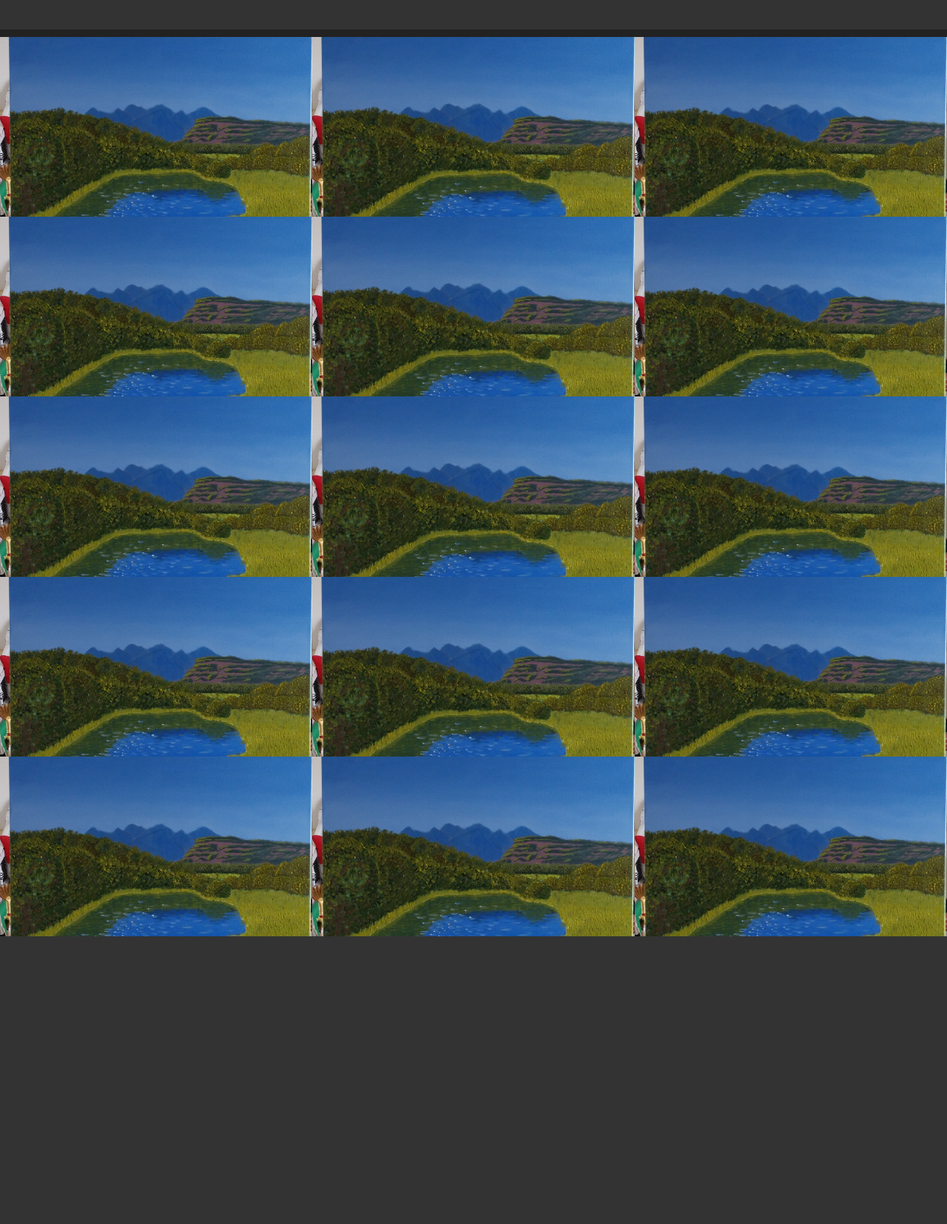
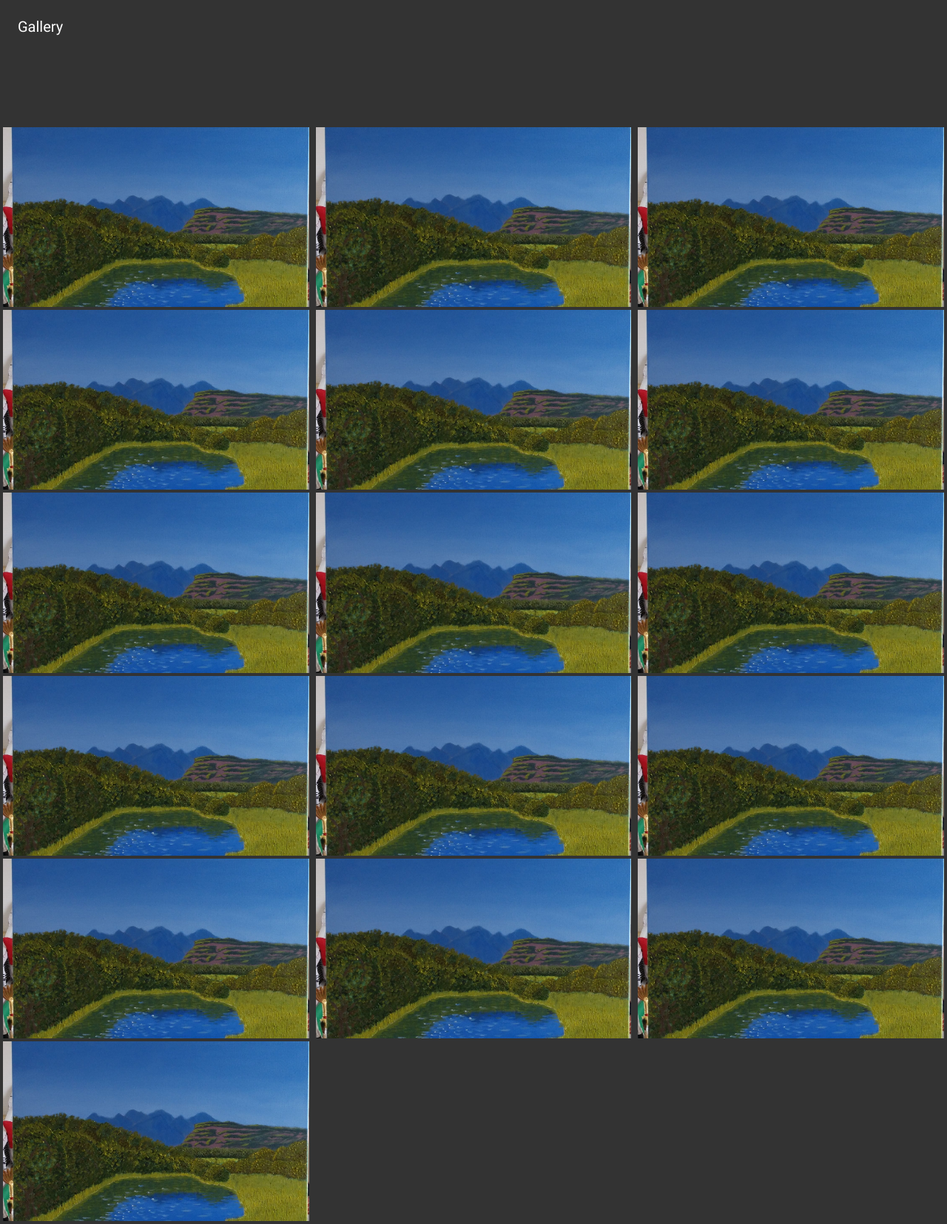
Before and after one commit to TGKElit/TGK-Art, a PHP site: page /gallery.php in a window 1280 px wide. Shown: the part 50-1705 px from the top of the page at 74% size. Before the commit the page ends 1316 px from the top, so only its background shows below. Run offline with PHP 8.4, Linux system fonts and the light colour scheme; some web fonts are replaced.

Commit message:
Big fat update

```diff
--- /dev/null
+++ b/footer.php
@@ -0,0 +1,4 @@
+
+        <script src="main.js"></script>
+    </body>
+<html>
--- a/gallery.php
+++ b/gallery.php
@@ -3,30 +3,38 @@
 require 'header.php';
 
 $images = [
-    "./images/painting.jpg",
-    "./images/painting.jpg",
-    "./images/painting.jpg",
-    "./images/painting.jpg",
-    "./images/painting.jpg",
-    "./images/painting.jpg",
-    "./images/painting.jpg",
-    "./images/painting.jpg",
-    "./images/painting.jpg",
-    "./images/painting.jpg",
-    "./images/painting.jpg",
-    "./images/painting.jpg",
-    "./images/painting.jpg",
-    "./images/painting.jpg",
-    "./images/painting.jpg",
+    ['title' => 'Field lake', 'source' => './images/painting.jpg', 'size' => '34x48cm'],
+    ['title' => 'Field lake', 'source' => './images/painting.jpg', 'size' => '34x48cm'],
+    ['title' => 'Field lake', 'source' => './images/painting.jpg', 'size' => '34x48cm'],
+    ['title' => 'Field lake', 'source' => './images/painting.jpg', 'size' => '34x48cm'],
+    ['title' => 'Field lake', 'source' => './images/painting.jpg', 'size' => '34x48cm'],
+    ['title' => 'Field lake', 'source' => './images/painting.jpg', 'size' => '34x48cm'],
+    ['title' => 'Field lake', 'source' => './images/painting.jpg', 'size' => '34x48cm'],
+    ['title' => 'Field lake', 'source' => './images/painting.jpg', 'size' => '34x48cm'],
+    ['title' => 'Field lake', 'source' => './images/painting.jpg', 'size' => '34x48cm'],
+    ['title' => 'Field lake', 'source' => './images/painting.jpg', 'size' => '34x48cm'],
+    ['title' => 'Field lake', 'source' => './images/painting.jpg', 'size' => '34x48cm'],
+    ['title' => 'Field lake', 'source' => './images/painting.jpg', 'size' => '34x48cm'],
+    ['title' => 'Field lake', 'source' => './images/painting.jpg', 'size' => '34x48cm'],
+    ['title' => 'Field lake', 'source' => './images/painting.jpg', 'size' => '34x48cm'],
+    ['title' => 'Field lake', 'source' => './images/painting.jpg', 'size' => '34x48cm'],
+    ['title' => 'Field lake', 'source' => './images/painting.jpg', 'size' => '34x48cm'],
 ];
 
 ?>
+<h1>Gallery</h1>
 
 <section class="gallerySection">
 <?php
     foreach ($images as $image) {
         ?>
-        <img src="<?= $image?>" alt="Hello" class="clickable">
+        <div class="clickable item">
+            <img src="<?= $image['source']?>" alt="<?= $image['title']?>">
+            <div class="overlay">
+                <h3><?= $image['title']?></h3>
+                <h3><?= $image['size']?></h3>
+            </div>
+        </div>
         <?php
     }
 ?>
--- a/header.php
+++ b/header.php
@@ -1,14 +1,14 @@
 <!DOCTYPE html>
 <html>
     <head>
-        <link rel="stylesheet" href="style.css">
-        <link rel="stylesheet" href="fonts.css">
+        <link rel="stylesheet" href="./style.css">
+        <link rel="stylesheet" href="./fonts.css">
         <title>TGK</title>
     </head>
     <body>
     <nav>
-        <a href="./home" class="clickable"><h1>Home</h1></a>
-        <a href="./gallery.php" class="clickable"><h1>Gallery</h1></a>
-        <a href="./animation.php" class="clickable"><h1>Animation</h1></a>
-        <a href="./store.php" class="clickable"><h1>Store</h1></a>
+        <a href="./home" class="clickable"><h2>Home</h2></a>
+        <a href="./gallery.php" class="clickable"><h2>Gallery</h2></a>
+        <a href="./animation.php" class="clickable"><h2>Animation</h2></a>
+        <a href="./store.php" class="clickable"><h2>Store</h2></a>
     </nav>
--- a/index.php
+++ b/index.php
@@ -1,5 +1,3 @@
 <?php
 
-require 'header.php';
-
 require 'home.php';
--- a/store.php
+++ b/store.php
@@ -1,3 +1,7 @@
 <?php
 
-    require 'header.php';
+require 'header.php';
+
+?>
+
+<h1>Store</h1>
--- a/style.css
+++ b/style.css
@@ -8,7 +8,8 @@ body {
     background-color: #333;
 }
 nav {
-    position: fixed;
+    position: sticky;
+    top: 0px;
     width: 100vw;
     height: 50px;
     background-color: #999;
@@ -18,6 +19,7 @@ nav {
     display: flex;
     justify-content: space-around;
     align-items: flex-start;
+    z-index: 1;
 
 }
 
@@ -38,14 +40,26 @@ nav a:hover {
     background-color: #222;
 }
 
+h1 {
+    margin: 24px;
+    font-size: 20px;
+    font-family: "Roboto";
+    font-weight: 400;
+    color: #fff;
+}
 
-
-h1 {
+h2 {
     text-align: center;
     margin: 0;
     font-size: 20px;
     font-family: "Roboto";
     font-weight: 400;
+}
+
+h3 {
+    font-size: 36px;
+    font-family: "Roboto";
+    font-weight: 700;
 }
 
 .homeSection {
@@ -64,26 +78,70 @@ h1 {
 
 
 
-.gallerySection {
+.gallerySection, .animationGrid {
     display: grid;
-    position: relative;
     top: 90px;
-    border-style: solid;
-    border-width: 10px 0px 0px 0px;
-    border-color: #222;
     grid-template-columns: 33% 34% 33%;
+    transform: translate(0px, 100px);
 }
 
-.gallerySection img {
+
+
+.gallerySection img, .animationGrid img {
     width: 100%;
     height: 19vw;
     object-fit: cover;
+    position: relative;
 }
 
-.gallerySection img:hover {
-    transform: scale(1.1);
+.item {
+    width: 98%;
+    margin: auto;
+}
+
+.clickable:hover > img{
+    filter: brightness(50%);
 }
 
 .clickable {
     cursor: pointer;
 }
+
+.animationSection {
+    display: flex;
+    flex-direction: column;
+    align-items: center;
+    transform: translate(0px, 0px);
+}
+
+section div {
+    position: relative;
+}
+
+.overlay{
+    position: absolute;
+    display: flex;
+    justify-content: space-between;
+    bottom: 0px;
+    opacity: 0;
+    width: 100%;
+}
+
+div:hover > .overlay{
+    opacity: 100%;
+}
+
+.overlay h3 {
+    margin: 8px;
+    color: #fff;
+}
+
+.animationSection .full {
+    position: sticky;
+    top: 50px;
+    z-index: 1;
+    background-color: #222;
+    width: 100%;
+    display: flex;
+    justify-content: center;
+}
```
Also changed, not shown: animation.php (+40 -0 lines), home.php (+8 -0 lines), main.js (added, +16 -0 lines).
